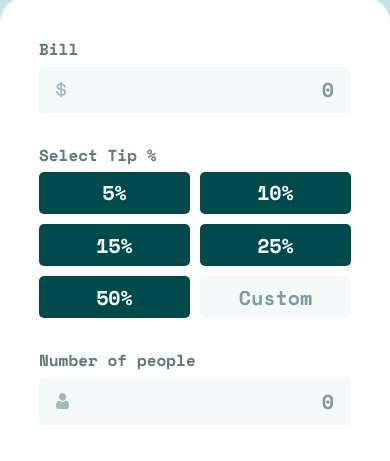
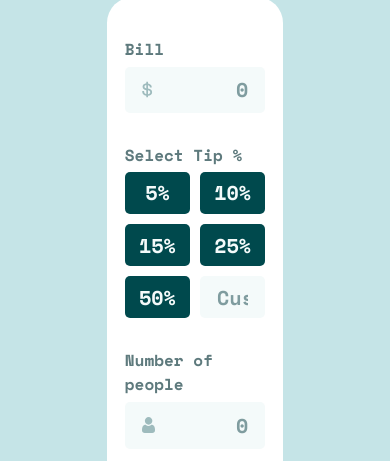
Before and after one commit to fumigari/tip-calculator, a website: page index.html in a window 390 px wide. Shown: the part 130-591 px from the top of the page. Drawn offline with nearby package versions, Linux system fonts and the light colour scheme.

Commit message:
style: add style for mobile devices

```diff
--- a/style.css
+++ b/style.css
@@ -70,18 +70,8 @@ body {
   justify-content: space-between;
 }
 
-/* Tablet width */
+/* Mobile width */
 @media (max-width: 1024px) {
-	.white-container {
-		display: flex;
-		align-items: center;
-		width: 100vw;
-		border-radius: 26px;
-	}
-}
-
-/* Mobile width */
-@media (max-width: 390px) {
 	.container {
 		height: auto;
 		flex-direction: column;
```
